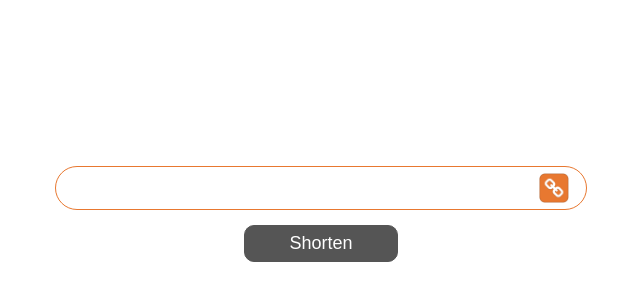
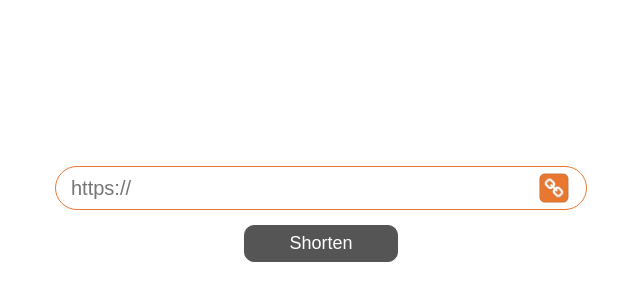
Before and after one commit to ecampidoglio/Linker, a plain HTML site: page src/Linker/wwwroot/index.html in a window 1280 px wide. Shown: the part 184-480 px from the top of the page, 319-959 px from the left. Drawn offline with nearby package versions, Linux system fonts and the light colour scheme.

Commit message:
Adds a placeholder to the URL textbox

```diff
--- a/src/Linker/wwwroot/index.html
+++ b/src/Linker/wwwroot/index.html
@@ -37,7 +37,7 @@
 
 <body>
     <div id="container">
-        <input type="text" id="url" autofocus />
+        <input type="text" id="url" placeholder="https://" autofocus />
         <img src="/images/logo.png" id="logo" />
         <input type="button" id="submit" value="Shorten" />
         <i class="fa fa-spinner fa-spin" aria-hidden="true" id="spinner"></i>
```
